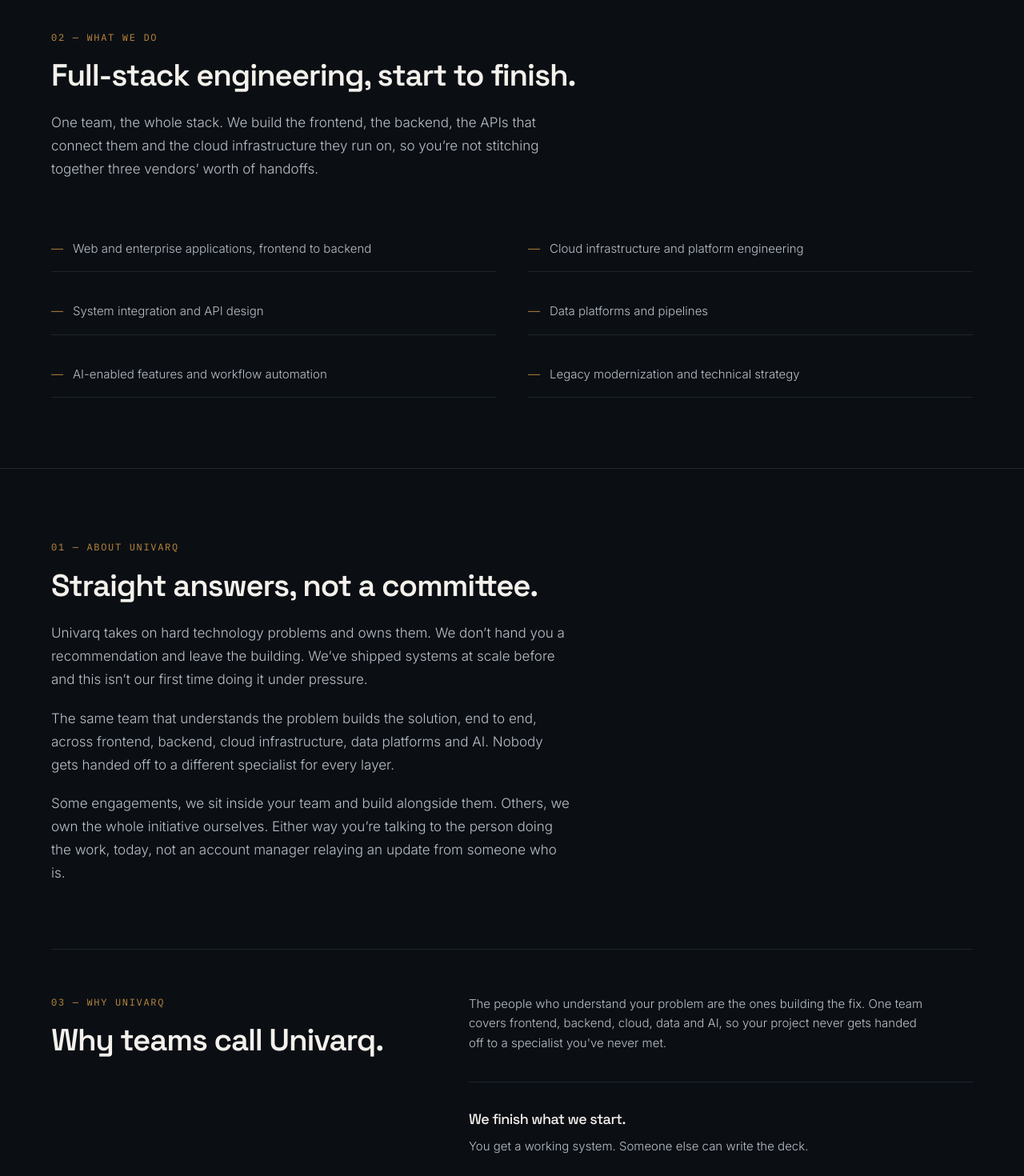
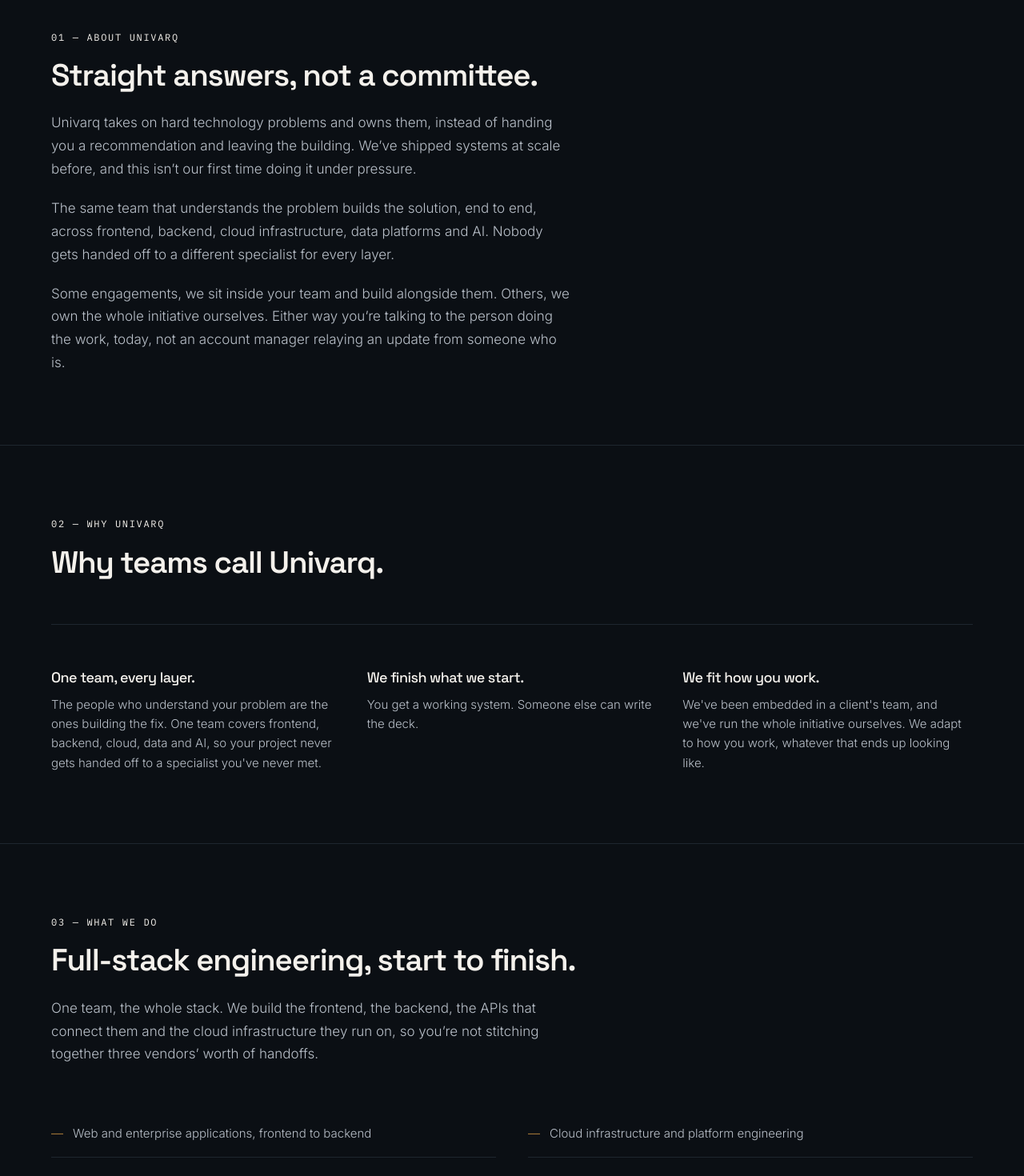
Before and after one commit to haneetsingh/univarq, a Next.js app: page / in a window 1280 px wide. Shown: the part 840-2310 px from the top of the page at 80% size. Built offline with nearby package versions, Linux system fonts and the light colour scheme.

Commit message:
Reorder and split sections so eyebrow numbers match page order

```diff
--- a/app/page.tsx
+++ b/app/page.tsx
@@ -1,7 +1,8 @@
 import { Header } from "@/components/Header";
 import { Hero } from "@/components/Hero";
+import { About } from "@/components/About";
+import { WhyUnivarq } from "@/components/WhyUnivarq";
 import { Services } from "@/components/Services";
-import { Approach } from "@/components/Approach";
 import { Contact } from "@/components/Contact";
 import { Footer } from "@/components/Footer";
 
@@ -11,8 +12,9 @@
       <Header />
       <main className="flex-1">
         <Hero />
+        <About />
+        <WhyUnivarq />
         <Services />
-        <Approach />
         <Contact />
       </main>
       <Footer />
--- /dev/null
+++ b/components/About.tsx
@@ -0,0 +1,39 @@
+export function About() {
+  return (
+    <section id="about" className="border-t border-rule px-6 py-22 sm:px-8">
+      <div className="mx-auto max-w-6xl">
+        <p className="label mb-4">
+          <a href="#about" className="text-brass no-underline hover:underline">
+            01 — About Univarq
+          </a>
+        </p>
+        <h2
+          className="max-w-2xl font-display font-semibold text-paper"
+          style={{ fontSize: "clamp(1.75rem, 3vw, 2.5rem)" }}
+        >
+          Straight answers, not a committee.
+        </h2>
+        <div className="mt-6 flex max-w-[62ch] flex-col gap-5 text-body">
+          <p>
+            Univarq takes on hard technology problems and owns them, instead
+            of handing you a recommendation and leaving the building.
+            We&rsquo;ve shipped systems at scale before, and this
+            isn&rsquo;t our first time doing it under pressure.
+          </p>
+          <p>
+            The same team that understands the problem builds the solution,
+            end to end, across frontend, backend, cloud infrastructure, data
+            platforms and AI. Nobody gets handed off to a different
+            specialist for every layer.
+          </p>
+          <p>
+            Some engagements, we sit inside your team and build alongside
+            them. Others, we own the whole initiative ourselves. Either way
+            you&rsquo;re talking to the person doing the work, today, not
+            an account manager relaying an update from someone who is.
+          </p>
+        </div>
+      </div>
+    </section>
+  );
+}
--- a/components/Approach.tsx
+++ /dev/null
@@ -1,89 +0,0 @@
-const WHY = [
-  {
-    title: null,
-    description:
-      "The people who understand your problem are the ones building the fix. One team covers frontend, backend, cloud, data and AI, so your project never gets handed off to a specialist you've never met.",
-  },
-  {
-    title: "We finish what we start.",
-    description: "You get a working system. Someone else can write the deck.",
-  },
-  {
-    title: null,
-    description:
-      "We've been embedded in a client's team, and we've run the whole initiative ourselves. We adapt to how you work, whatever that ends up looking like.",
-  },
-];
-
-export function Approach() {
-  return (
-    <section
-      id="approach"
-      className="border-t border-rule px-6 py-22 sm:px-8"
-    >
-      <div className="mx-auto max-w-6xl">
-        <p className="label mb-4 text-brass">01 — About Univarq</p>
-        <h2
-          className="max-w-2xl font-display font-semibold text-paper"
-          style={{ fontSize: "clamp(1.75rem, 3vw, 2.5rem)" }}
-        >
-          Straight answers, not a committee.
-        </h2>
-        <div className="mt-6 flex max-w-[62ch] flex-col gap-5 text-body">
-          <p>
-            Univarq takes on hard technology problems and owns them. We
-            don&rsquo;t hand you a recommendation and leave the building.
-            We&rsquo;ve shipped systems at scale before and this
-            isn&rsquo;t our first time doing it under pressure.
-          </p>
-          <p>
-            The same team that understands the problem builds the solution,
-            end to end, across frontend, backend, cloud infrastructure, data
-            platforms and AI. Nobody gets handed off to a different
-            specialist for every layer.
-          </p>
-          <p>
-            Some engagements, we sit inside your team and build alongside
-            them. Others, we own the whole initiative ourselves. Either way
-            you&rsquo;re talking to the person doing the work, today, not
-            an account manager relaying an update from someone who is.
-          </p>
-        </div>
-      </div>
-
-      <div className="mx-auto mt-20 grid max-w-6xl gap-14 border-t border-rule pt-14 sm:grid-cols-[minmax(0,1fr)_minmax(0,1.4fr)] sm:gap-18">
-        <div>
-          <p className="label mb-4 text-brass">03 — Why Univarq</p>
-          <h2
-            className="font-display font-semibold text-paper"
-            style={{ fontSize: "clamp(1.75rem, 3vw, 2.5rem)" }}
-          >
-            Why teams call Univarq.
-          </h2>
-        </div>
-
-        <ul className="flex flex-col">
-          {WHY.map((item, i) => (
-            <li
-              key={i}
-              className="border-b border-rule py-9 first:pt-0 last:border-b-0"
-            >
-              {item.title && (
-                <h3 className="font-display text-lg font-medium text-paper">
-                  {item.title}
-                </h3>
-              )}
-              <p
-                className={`max-w-[62ch] text-[15px] leading-relaxed text-body ${
-                  item.title ? "mt-3" : ""
-                }`}
-              >
-                {item.description}
-              </p>
-            </li>
-          ))}
-        </ul>
-      </div>
-    </section>
-  );
-}
--- a/components/Services.tsx
+++ b/components/Services.tsx
@@ -14,7 +14,11 @@
       className="border-t border-rule px-6 py-22 sm:px-8"
     >
       <div className="mx-auto max-w-6xl">
-        <p className="label mb-4 text-brass">02 — What We Do</p>
+        <p className="label mb-4">
+          <a href="#services" className="text-brass no-underline hover:underline">
+            03 — What We Do
+          </a>
+        </p>
         <h2
           className="max-w-2xl font-display font-semibold text-paper"
           style={{ fontSize: "clamp(1.75rem, 3vw, 2.5rem)" }}
--- /dev/null
+++ b/components/WhyUnivarq.tsx
@@ -0,0 +1,49 @@
+const WHY = [
+  {
+    title: "One team, every layer.",
+    description:
+      "The people who understand your problem are the ones building the fix. One team covers frontend, backend, cloud, data and AI, so your project never gets handed off to a specialist you've never met.",
+  },
+  {
+    title: "We finish what we start.",
+    description: "You get a working system. Someone else can write the deck.",
+  },
+  {
+    title: "We fit how you work.",
+    description:
+      "We've been embedded in a client's team, and we've run the whole initiative ourselves. We adapt to how you work, whatever that ends up looking like.",
+  },
+];
+
+export function WhyUnivarq() {
+  return (
+    <section id="why" className="border-t border-rule px-6 py-22 sm:px-8">
+      <div className="mx-auto max-w-6xl">
+        <p className="label mb-4">
+          <a href="#why" className="text-brass no-underline hover:underline">
+            02 — Why Univarq
+          </a>
+        </p>
+        <h2
+          className="max-w-2xl font-display font-semibold text-paper"
+          style={{ fontSize: "clamp(1.75rem, 3vw, 2.5rem)" }}
+        >
+          Why teams call Univarq.
+        </h2>
+
+        <div className="mt-14 grid gap-10 border-t border-rule pt-14 sm:grid-cols-3 sm:gap-8">
+          {WHY.map((item) => (
+            <div key={item.title} className="flex flex-col gap-3">
+              <h3 className="font-display text-lg font-medium text-paper">
+                {item.title}
+              </h3>
+              <p className="text-[15px] leading-relaxed text-body">
+                {item.description}
+              </p>
+            </div>
+          ))}
+        </div>
+      </div>
+    </section>
+  );
+}
```
